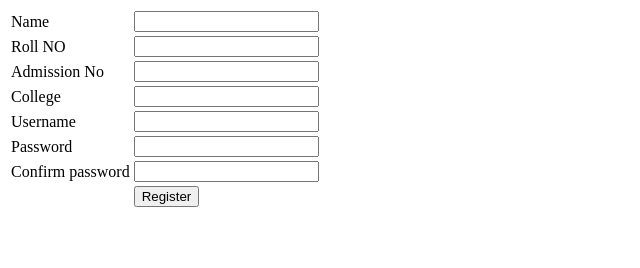
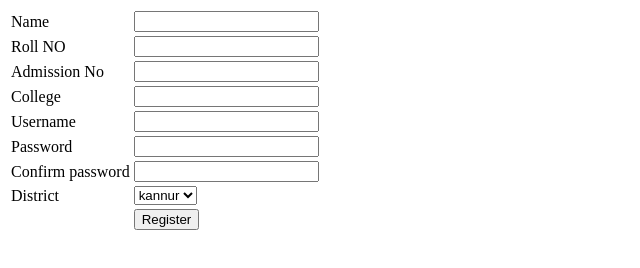
Before and after one commit to nikhilymc/ICTAFULLSTACK, a website: page html_css/register.html in a window 1280 px wide. Shown: the whole page, without its empty margins (0-640 px from the left). Drawn offline with Linux system fonts and the light colour scheme.

Commit message:
register page updated

```diff
--- a/html_css/register.html
+++ b/html_css/register.html
@@ -36,6 +36,11 @@
     <td><input type="password" name="" id=""></td>
 </tr>
 <tr>
+    <td>District</td>
+
+       <td><select><option> kannur</option><option>tvm</option></select></td>
+</tr>
+<tr>
     <td></td>
     <td><button>Register</button></td>
 </tr>
```
Also changed, not shown: html_css/index.html (+1 -0 lines).
